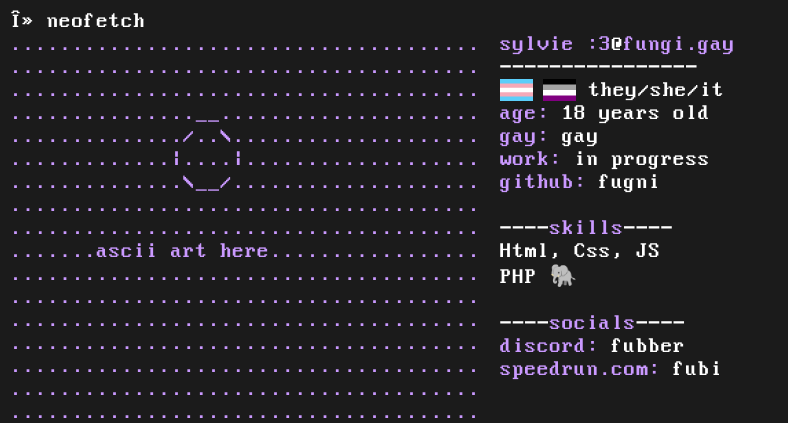
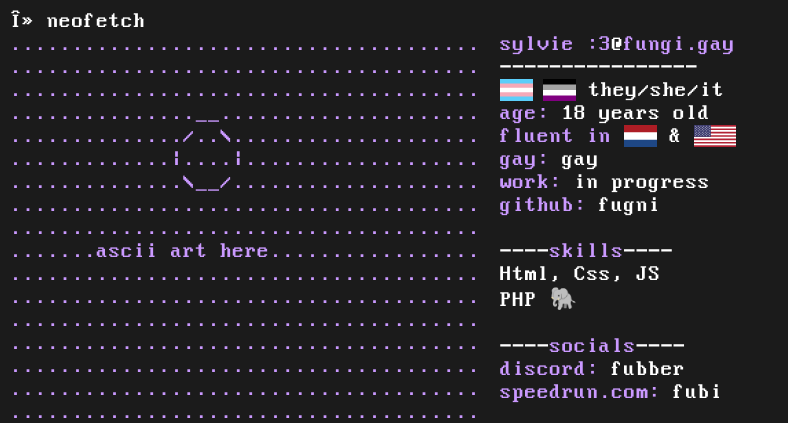
Before and after one commit to fugni/fungi.gay, a PHP site: page / in a window 1280 px wide. Shown: the top 423 px of the page, without its empty margins (0-788 px from the left). Run offline with PHP 8.4, Linux system fonts and the light colour scheme.

Commit message:
added flag loop, error with clearing

```diff
--- a/commands/fungi.html
+++ b/commands/fungi.html
@@ -1 +1 @@
-<img src="assets/kitty.jpg" alt="" height="600px">
+<img src="assets/kitty.jpg" alt="" height="400px">
--- a/commands/neofetch.html
+++ b/commands/neofetch.html
@@ -11,6 +11,7 @@
 			<div class="pronouns">&nbsp;they/she/it</div>
 		</div>
 		<div class="neofetch-txt-row"><span class="accents">age:&nbsp;</span><span class="age"></span></div>
+		<div class="neofetch-txt-row"><span class="accents">fluent in&nbsp;</span><span class="dutch"></span>&nbsp;&amp;&nbsp;<span class="english"><img src="assets/flags/uk.svg" alt="" class="english-flag"></span></div>
 		<div class="neofetch-txt-row"><span class="accents">gay:&nbsp;</span>gay</div>
 		<div class="neofetch-txt-row"><span class="accents">work:&nbsp;</span>in progress</div>
 		<div class="neofetch-txt-row"><a href="https://github.com/fugni" target="_blank"><span class="accents">github:&nbsp;</span>fugni</a></div>
--- a/index.html
+++ b/index.html
@@ -15,6 +15,7 @@
 
 	<script>
 		command("neofetch");
+		flagLoop();
 	</script>
 
 	<br class="responsive">
--- a/script.js
+++ b/script.js
@@ -1,3 +1,30 @@
+// loop between flags
+let flagIndex = 0;
+const flags = ["uk", "usa", "canada"];
+let flagDivs = [];
+
+
+function flagLoop() {
+    // if (document.getElementsByClassName("english-flag")[document.getElementsByClassName("english-flag").length - 1] == undefined) {
+        flagDivs.push(document.getElementsByClassName("english-flag")[document.getElementsByClassName("english-flag").length - 1]);
+    // }
+    console.log(flagDivs);
+
+    if (flagDivs.length > 1) {
+        flagDivs.forEach(flagDiv => {
+            flagDiv.src = "assets/flags/" + flags[flagIndex] + ".svg";
+        });
+    }
+
+    if (flagIndex < flags.length - 1) {
+        flagIndex++;
+    } else {
+        flagIndex = 0;
+    }
+
+    setTimeout(flagLoop, 1500);
+}
+
 // all commands
 const commands = ["help", "neofetch", "clear", "fungi"];
 
@@ -89,8 +116,6 @@ document.addEventListener("keydown", function(e) {
         }
     }
 
-
-
 });
 
 // script for neofetch
@@ -102,7 +127,7 @@ function neofetch() {
 
     const neofetchArt = document.getElementsByClassName('neofetch-art')[document.getElementsByClassName('neofetch-art').length - 1];
 
-    fetch("ascii.txt")
+    fetch("assets/ascii.txt")
         .then((res) => res.text())
         .then((text) => {
             const lines = text.split('\n');
@@ -128,6 +153,8 @@ function clear() {
     newTerminal.innerHTML += "<div class='command-input'><input type='text' autofocus></div>";
 
     container.appendChild(newTerminal).focus();
+
+    flagDivs = [];
 }
 
 function fungi() {
--- a/style.css
+++ b/style.css
@@ -126,3 +126,19 @@ body {
 .first {
     margin-top: 0;
 }
+
+.dutch {
+    width: calc(var(--font-size) * 1.5);
+    height: var(--font-size);
+    box-shadow: 0 calc(var(--font-size) / 3 * 1) 0 0 #AD1D25 inset,
+                0 calc(var(--font-size) / 3 * 2) 0 0 #FFFFFF inset,
+                0 calc(var(--font-size) / 3 * 3) 0 0 #1E4785 inset;
+}
+
+.english {
+    height: var(--font-size);
+}
+
+.english img {
+    height: var(--font-size);
+}
```
Also changed, not shown: assets/ascii.txt (renamed from ascii.txt), assets/flags/canada.svg (added), assets/flags/uk.svg (added), assets/flags/usa.svg (added).
